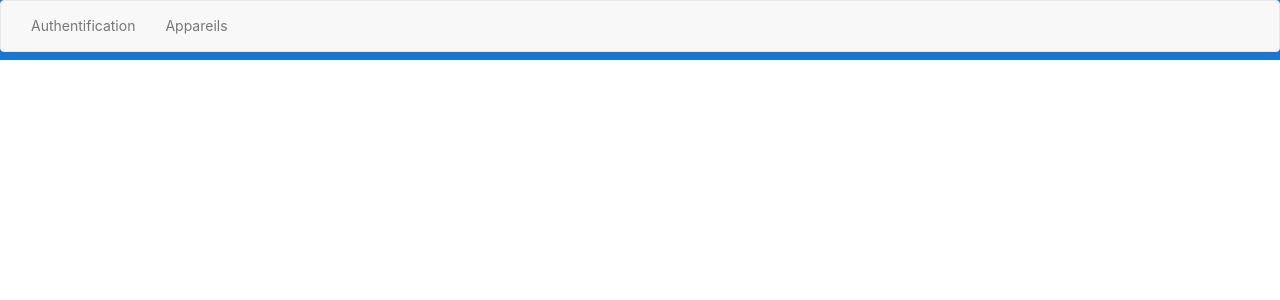
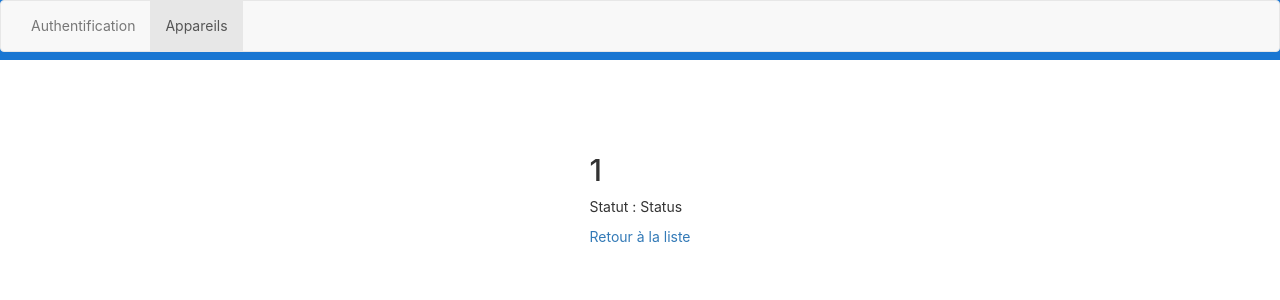
Before and after one commit to briensbe/angular1, an Angular app: page /appareils/1 in a window 1280 px wide. Before the commit this address led to /. Shown: the top 300 px of the page. Built offline with nearby package versions, Linux system fonts and the light colour scheme.

Commit message:
1h39 - ActivatedRoute et récupération fragment :id dans l'URL

```diff
--- a/src/app/app.module.ts
+++ b/src/app/app.module.ts
@@ -9,10 +9,12 @@
 import { AppareilViewComponent } from './appareil-view/appareil-view.component';
 import { RouterModule, Routes } from '@angular/router';
 import { AuthService } from './services/auth.service';
+import { SingleAppareilComponent } from './single-appareil/single-appareil.component';
 
 const appRoutes: Routes = [
   { path: 'appareils', component: AppareilViewComponent},
   {path: 'auth', component: AuthComponent},
+  {path: 'appareils/:id', component: SingleAppareilComponent},
   {path: '', component: AppareilViewComponent}
 ]
 
@@ -21,7 +23,8 @@
     AppComponent,
     AppareilComponent,
     AuthComponent,
-    AppareilViewComponent
+    AppareilViewComponent,
+    SingleAppareilComponent
   ],
   imports: [
     BrowserModule,
--- /dev/null
+++ b/src/app/single-appareil/single-appareil.component.html
@@ -0,0 +1,3 @@
+<h2>{{ name}}</h2>
+<p>Statut : {{status }}</p>
+<a routerLink="/appareils">Retour à la liste</a>
--- /dev/null
+++ b/src/app/single-appareil/single-appareil.component.ts
@@ -0,0 +1,24 @@
+import { ThrowStmt } from '@angular/compiler';
+import { Component, OnInit } from '@angular/core';
+import { ActivatedRoute } from '@angular/router';
+import { AppareilService } from '../services/appareil.service';
+
+@Component({
+  selector: 'app-single-appareil',
+  templateUrl: './single-appareil.component.html',
+  styleUrls: ['./single-appareil.component.scss']
+})
+export class SingleAppareilComponent implements OnInit {
+
+  name: string = 'Appareil';
+  status: string = 'Status';
+
+  constructor(private appareilService: AppareilService,
+    private route: ActivatedRoute) {
+  }
+
+  ngOnInit(): void {
+    this.name = this.route.snapshot.params['id']
+  }
+
+}
```
Also changed, not shown: src/app/single-appareil/single-appareil.component.scss (added).
